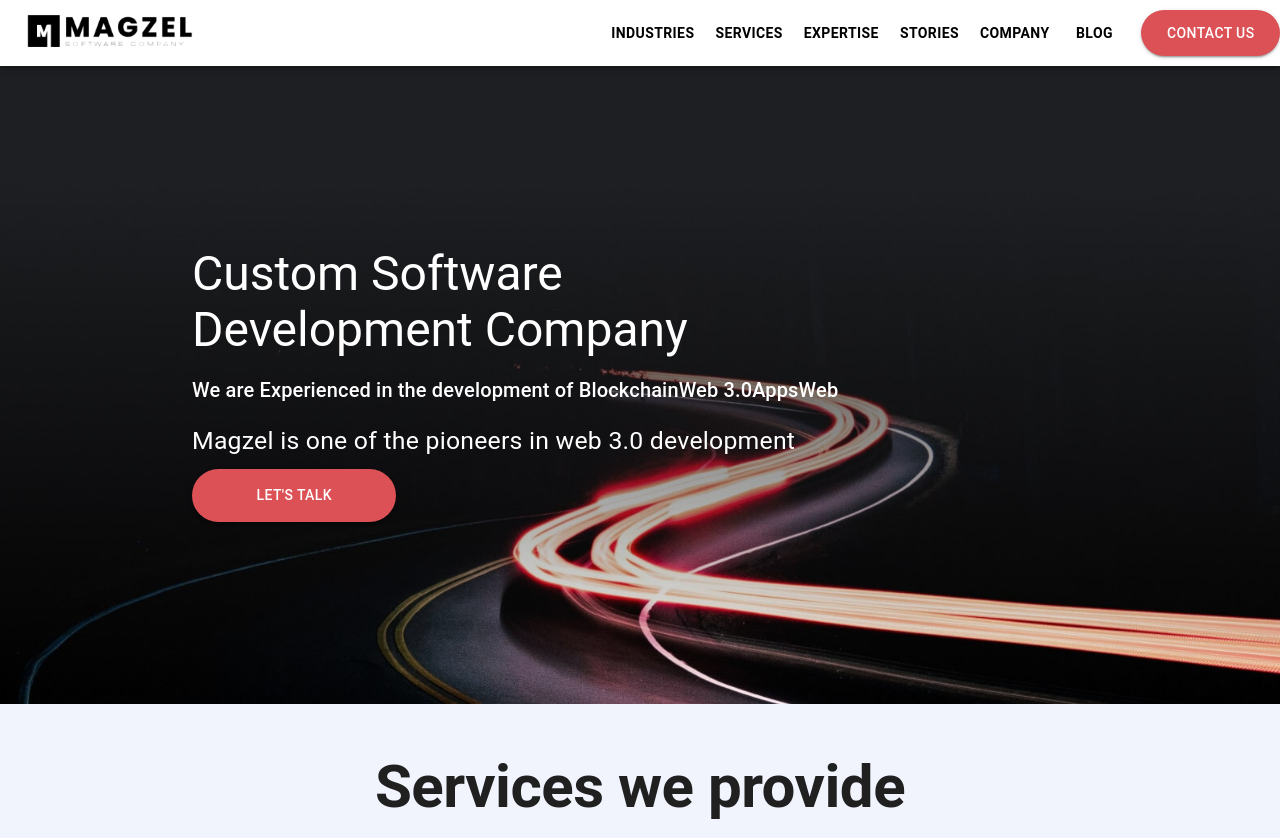
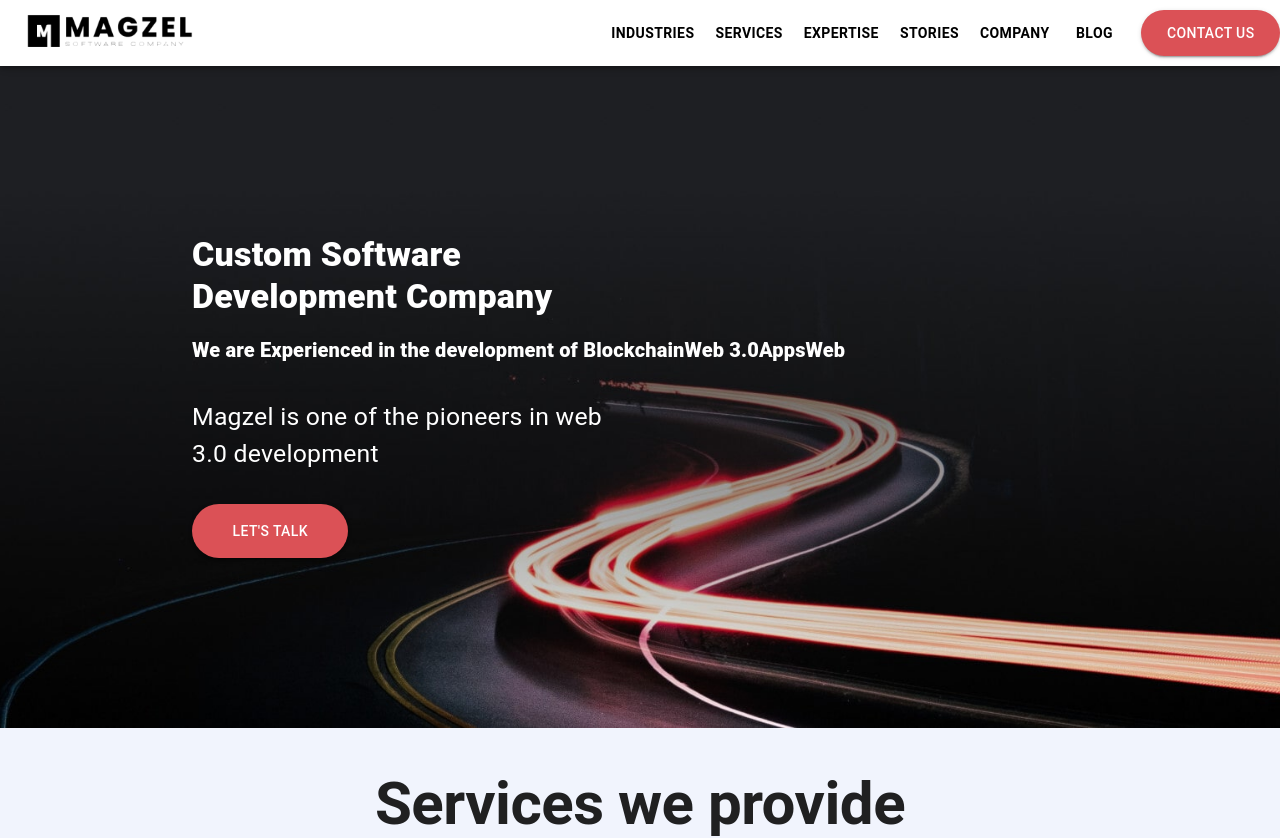
Before and after one commit to aftabchishtimagzel/magzel, a React (Create React App) app: page / in a window 1280 px wide. Shown: the top 838 px of the page. Built offline with nearby package versions, Linux system fonts and the light colour scheme.

Commit message:
working om home page.services,indestries,expertise ,footer,navbar

```diff
--- a/src/component/expertise/MainPrograme.js
+++ b/src/component/expertise/MainPrograme.js
@@ -30,8 +30,8 @@
 function MainPrograme() {
     return (
         <>
-            <Box mt={5} mb={5}>
-                <Grid container spacing={10} width={{ xs: '90%', md: '70%' }} mx={'auto'}>
+            <Box pt={5} mb={5}>
+                <Grid container spacing={6} width={{ xs: '95%', md: '70%' }} mx={'auto'}>
                     {programedata.map((item) => {
                         return (
                             <Grid item md={4} xs={12}>
--- a/src/component/home/SliderMain.js
+++ /dev/null
@@ -1,62 +0,0 @@
-import React from 'react'
-import slide from '../../images/home-background.jpg'
-import { Box, Button, Typography } from '@mui/material'
-
-
-function SliderMain() {
-  return (
-    <div style={{ position: 'relative' }}>
-      <img
-        src={slide}
-        alt="Artist"
-        style={{
-          width: '100%',
-          height: '80vh',
-          objectFit: 'cover',
-        }}
-      />
-
-      <div
-        style={{
-          position: 'absolute',
-          top: '0',
-          left: '0',
-          width: '100%',
-          height: '80vh',
-          // backgroundColor: 'rgba(0, 0, 0, 0.5)',
-          display: 'flex',
-          alignItems: 'center',
-          justifyContent: 'center',
-          flexDirection: 'column',
-        }}
-      >
-        <Box width={{ md: '70%', xs:'90%'}}>
-          <Typography variant="h3" style={{ color: '#fff', marginBottom: '1rem', fontWeight:{md:'800',xs:'500'} }}>
-            Custom Software<br></br>
-            Development Company
-          </Typography>
-          <Typography variant="h6" style={{ color: '#fff', marginBottom: '1rem', fontWeight: { md: '800', xs: '500' } }}>
-            We are Experienced in the development of BlockchainWeb 3.0AppsWeb
-          </Typography>
-
-          <Typography variant="body1" style={{ color: '#fff', fontSize:'1.55em' }}>
-
-            Magzel is one of the pioneers in web 3.0 development
-          </Typography>
-          <a href='#contact' style={{ textDecoration: 'none' }}>
-          <Button variant="contained" sx={{
-            bgcolor: '  #db5156', color: 'white',marginTop:'10px', padding: '14.5px 64.5px', borderRadius:'64px', ":hover": {
-              bgcolor: '  #db5156'
-            }
-          }} > Let's talk</Button></a>
-
-        </Box>
-
-
-
-      </div>
-    </div>
-  )
-}
-
-export default SliderMain
--- a/src/layout/Banner/Banner1.js
+++ b/src/layout/Banner/Banner1.js
@@ -4,18 +4,40 @@
 function Banner1(props) {
     return (
         <Box sx={{ bgcolor: 'white' }} pb={5}>
-            <Grid container spacing={3} width={{ md:"70%",xs:'98%'}} mx={'auto'} mb={5} mt={5} >
+            <Grid container spacing={3} width={{ md: "70%", xs: '98%' }} alignItems={"center"} mx={'auto'} mb={5} mt={5} >
 
                 {/* =================text===================== */}
                 <Grid item md={6} xs={12}>
                     <Box>
-                  <Typography variant="h2" style={{ color: 'black', marginBottom: '1rem', fontWeight: { md: 800, xs: 500 }}}>
+                        <Typography variant="h2"
+                            sx={{
+                                color: 'black',
+                                marginBottom: '1rem',
+                                fontWeight: { md: 700, xs: 500 },
+                                fontSize: { xs: '2rem', sm:'2.5rem'},
+                            }}>
                             {props.title}
                         </Typography>
-                  <Typography variant="h4" style={{ color: 'black', marginBottom: '1rem', fontWeight: { md: 800, xs: 500 }}}>
+                        <Typography variant="h4"
+                            sx={{
+
+                                color: 'black',
+                                marginBottom: '1rem',
+                                fontWeight: { md: 800, xs: 500 },
+                                fontSize: '1.5rem',
+                            }}>
                             {props.head}
                         </Typography>
-                  <Typography variant="body1" style={{ color: 'black', fontSize: '1.25em' }}>
+                        <Typography variant="body1"
+                            sx={{
+                                width: { xs: '90%', sm: '100%' },
+                                textAlign:'justify',
+                                color: 'black',
+                                fontSize: '1.25em',
+                                lineHeight: '1.5',
+                                fontSize: {xs:'1rem',sm:'1.1rem'},
+
+                            }}>
                             {props.disc}
                         </Typography>
                     </Box>
@@ -23,10 +45,10 @@
 
                 {/* =================image===================== */}
                 <Grid item md={6} xs={12} order={{ xs: '-1', md: '0' }}>
-                    <img src={props.image} alt="web" width={"100%"} height={"auto"} style={{ animation: "moveUpDown 2s ease-in-out infinite", }}  />
+                    <img src={props.image} alt="web" width={"100%"} height={"auto"}  />
                 </Grid>
 
-     </Grid >
+            </Grid>
         </Box>
     )
 }
--- /dev/null
+++ b/src/layout/Banner/Banner2.js
@@ -0,0 +1,55 @@
+import React from 'react'
+import { Box, Button, Typography } from '@mui/material'
+function Banner2(props) {
+    return (
+        <div style={{ position: 'relative', height: '83vh' }}>
+            <img
+                src={props.image}
+                alt="Artist"
+                style={{
+                    width: '100%',
+                    height: '100%',
+                    objectFit: 'cover',
+                }}
+            />
+
+            <div
+                style={{
+                    position: 'absolute',
+                    top: '0',
+                    left: '0',
+                    width: '100%',
+                    height: '100%',
+                    display: 'flex',
+                    alignItems: 'center',
+                    justifyContent: 'center',
+                    flexDirection: 'column',
+                }}
+            >
+                <Box sx={{ width: { md: '70%', xs: '90%' } }}>
+                    <Typography variant="h4" sx={{ color: '#fff',width:{xs:'100%',md:'50%'}, marginBottom: '1rem', fontWeight: { md: '800', xs: '500' } }}>
+                        {props.title}
+                    </Typography>
+                    <Typography variant="h6" sx={{ color: '#fff', marginBottom: '1rem', fontWeight: { md: '800', xs: '500' } }}>
+                        {props.title2}
+                    </Typography>
+
+                    <Typography variant="body1" sx={{ color: '#fff', fontSize: { md: '1.55em', xs: '1.2em' }, padding: { md: '1rem 0', xs: '0.5rem 0' }, width: { xs: '100%', md: '50%' } }}>
+                        {props.disc}
+                    </Typography>
+                    {
+                        props.button ?
+                            <a href='#contact' style={{ textDecoration: 'none' }}>
+                                <Button variant="contained" sx={{
+                                    bgcolor: '  #db5156', color: 'white', marginTop: '1rem', padding: { md: '14.5px 40.5px', xs: '10px 40px' }, borderRadius: '64px', ":hover": {
+                                        bgcolor: '  #db5156'
+                                    }
+                                }} > {props.button}</Button>
+                            </a> : null}
+                </Box>
+            </div>
+        </div>
+    )
+}
+
+export default Banner2
--- a/src/pages/home/Home.js
+++ b/src/pages/home/Home.js
@@ -1,18 +1,24 @@
 import React from 'react'
-import SliderMain from '../../component/home/SliderMain'
 import Services from '../../component/services/Services'
 import Award from '../../component/home/Award'
 import Indestries from '../../component/indestries/Indestries'
 import Stories from '../../component/stories/Stories'
 import Ceo from '../../component/indestries/Ceo'
-
+import Banner2 from '../../layout/Banner/Banner2'
+import bannerimg from '../../images/home-background.jpg'
 
 
 function Home() {
   return (
     <div style={{ backgroundColor:'#f1f4fd'}}>
 
-      <SliderMain />
+      {/* <SliderMain /> */}
+      <Banner2
+        title={"Custom Software Development Company"}
+        title2={" We are Experienced in the development of BlockchainWeb 3.0AppsWeb"}
+        disc={"Magzel is one of the pioneers in web 3.0 development"}
+        button={"Let's talk"}
+        image={bannerimg } />
       <Services />
       <Award />
       <Indestries />
--- a/src/pages/services/Service.js
+++ b/src/pages/services/Service.js
@@ -4,15 +4,21 @@
 import { Box } from '@mui/material'
 import BannerMain from '../../layout/Banner/Banner'
 import servicebg from '../../images/services-bg (1).jpg'
+import Banner2 from '../../layout/Banner/Banner2'
 function Service() {
   return (
       <div style={{ backgroundColor: '#f1f4fd' }}>
-          <BannerMain
+          {/* <BannerMain
               title={'Software Solutions For All Needs'}
               titlemain={"Widen your business opportunities with our services"}
               title3={'As an IT company, we offer a wide range of consulting, development, and quality testing services. For more than 10 years in the field of web and mobile development, our team has created hundreds of websites, mobile applications, different kinds of software and individual components, and more.'}
               img={servicebg}
-          />
+          /> */}
+          <Banner2
+              title={'Software Solutions For All Needs'}
+              title2={"Widen your business opportunities with our services"}
+              disc={'As an IT company, we offer a wide range of consulting, development, and quality testing services. For more than 10 years in the field of web and mobile development, our team has created hundreds of websites, mobile applications, different kinds of software and individual components, and more.'}
+              image={servicebg} />
           <Services />
           <Box sx={{backgroundColor:'white',paddingTop:'10px'}}>
               <Ceo />
```
Also changed, not shown: src/component/services/ServicesDetail.js (+27 -8 lines). Lines whose indentation alone changed are shown as unchanged.
